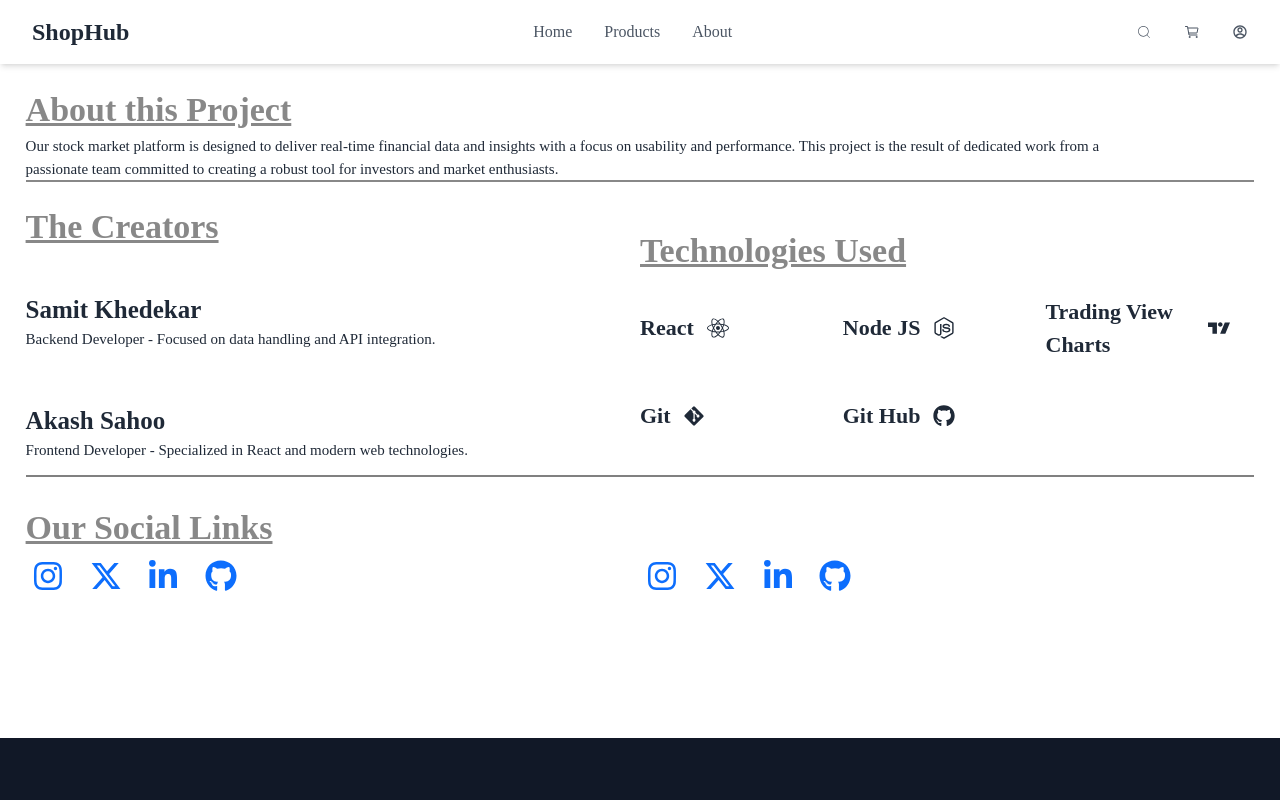
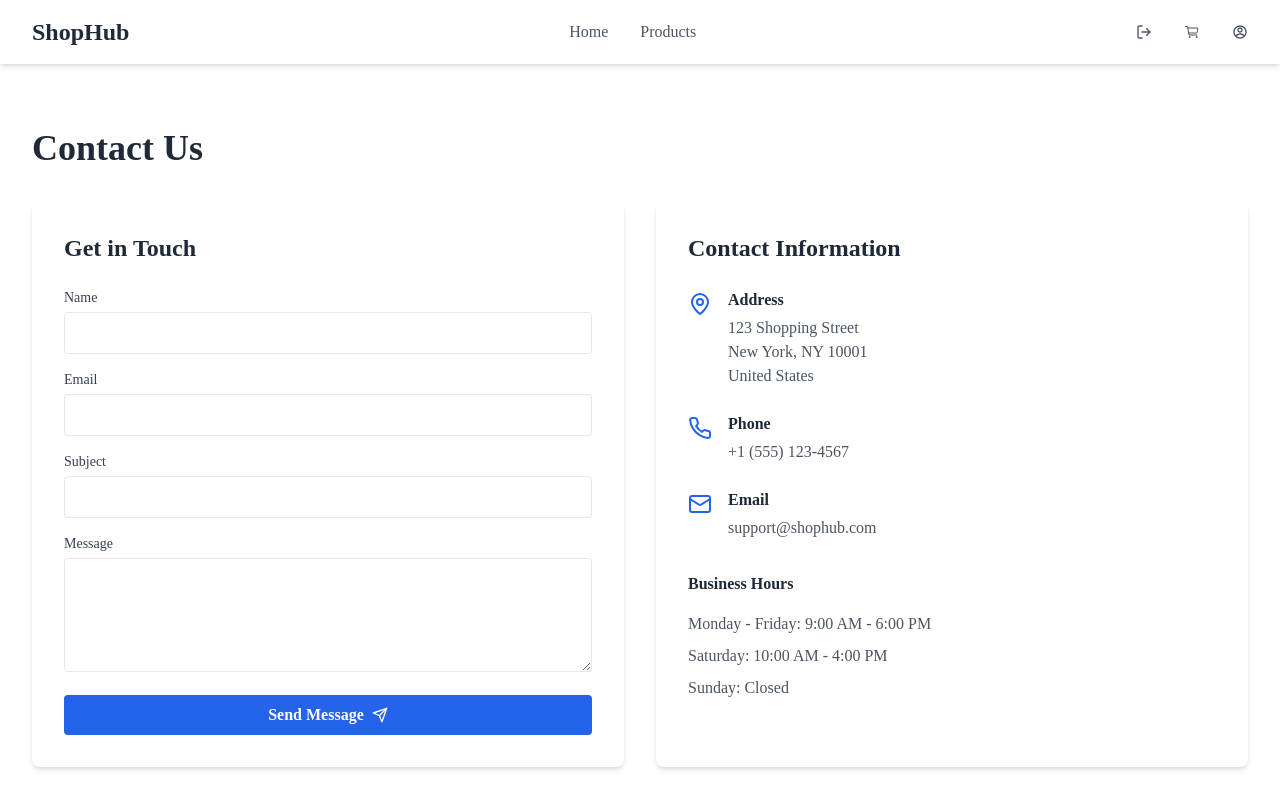
Before and after one commit to Samit26/E-commerce, a React (Vite) app: page /about in a window 1280 px wide. Shown: the top 800 px of the page. Built offline with nearby package versions, Linux system fonts and the light colour scheme; sample sign-in values are in the browser's storage.

Commit message:
Final Commit

```diff
--- a/package.json
+++ b/package.json
@@ -10,6 +10,7 @@
     "preview": "vite preview"
   },
   "dependencies": {
+    "@emailjs/browser": "^4.4.1",
     "@heroicons/react": "^2.2.0",
     "axios": "^1.7.9",
     "lucide-react": "^0.344.0",
--- a/src/App.jsx
+++ b/src/App.jsx
@@ -41,6 +41,7 @@ function App() {
           <Navbar />
           <main className="flex-grow">
             <Routes>
+              {/* <Route path="/logout"  /> */}
               <Route path="/login" element={<Login />} />
               <Route path="/register" element={<Register />} />
               <Route path="/" element={<ProtectedRoute element={<Home />} />} />
--- a/src/components/Navbar.jsx
+++ b/src/components/Navbar.jsx
@@ -2,14 +2,17 @@ import React, { useState } from "react";
 import { Link } from "react-router-dom";
 import { ShoppingCart, Menu, X } from "lucide-react";
 import { useCart } from "../context/CartContext";
-import { CiSearch } from "react-icons/ci";
+import { FiLogOut } from "react-icons/fi";
 import { RiAccountCircleLine } from "react-icons/ri";
 import { IoCartOutline } from "react-icons/io5";
 
 function Navbar() {
   const [isMenuOpen, setIsMenuOpen] = useState(false);
   const { cart } = useCart();
-
+  const handleLogout = () => {
+    localStorage.removeItem("token"); // Clear authentication
+    navigate("/login"); // Redirect to login
+  };
   const cartItemsCount = cart.reduce((total, item) => total + item.quantity, 0);
 
   return (
@@ -42,20 +45,20 @@ function Navbar() {
             >
               Products
             </Link>
-            <Link
+            {/* <Link
               to="/about"
               className="text-gray-600 hover:text-primary transition-colors"
             >
               About
-            </Link>
+            </Link> */}
           </div>
 
           <div className="hidden md:flex items-center space-x-8">
             <Link
-              to="/search"
+              onClick={handleLogout}
               className="text-gray-600 hover:text-primary transition-colors relative"
             >
-              <CiSearch />
+              <FiLogOut />
             </Link>
             <Link
               to="/cart"
--- a/src/context/CartContext.jsx
+++ b/src/context/CartContext.jsx
@@ -1,4 +1,4 @@
-import React, { createContext, useContext, useState } from 'react';
+import React, { createContext, useContext, useState } from "react";
 
 const CartContext = createContext();
 
@@ -7,7 +7,8 @@ export function CartProvider({ children }) {
 
   const addToCart = (product) => {
     setCart((prevCart) => {
-      const existingItem = prevCart.find((item) => item.id === product.id);
+      const existingItem = prevCart.find((item) => item._id === product._id);
+      console.log(product);
       if (existingItem) {
         return prevCart.map((item) =>
           item.id === product.id
--- a/src/pages/About.jsx
+++ b/src/pages/About.jsx
@@ -1,160 +1,168 @@
-import "./About.css";
-import {
-  FaReact,
-  FaNodeJs,
-  FaGitAlt,
-  FaGithub,
-  FaInstagram,
-  FaLinkedinIn,
-} from "react-icons/fa";
-import { SiTradingview } from "react-icons/si";
-import { FaXTwitter } from "react-icons/fa6";
+import React, { useEffect, useState } from "react";
+import { Mail, Phone, MapPin, Send } from "lucide-react";
 
-function About() {
+function Contact() {
+  useEffect(() => {
+    window.scrollTo(0, 0);
+  }, []);
+
+  const [formData, setFormData] = useState({
+    name: "",
+    email: "",
+    subject: "",
+    message: "",
+  });
+
+  const handleSubmit = (e) => {
+    e.preventDefault();
+    // Handle form submission
+    alert("Message sent successfully!");
+    setFormData({ name: "", email: "", subject: "", message: "" });
+  };
+
+  const handleChange = (e) => {
+    const { name, value } = e.target;
+    setFormData((prev) => ({ ...prev, [name]: value }));
+  };
+
   return (
-    <div className="aboutPage">
-      <div className="aboutProject">
-        <h1 className="aboutHeading">About this Project</h1>
-        <div className="aboutBio">
-          Our stock market platform is designed to deliver real-time financial
-          data and insights with a focus on usability and performance. This
-          project is the result of dedicated work from a passionate team
-          committed to creating a robust tool for investors and market
-          enthusiasts.
+    <div className="container-custom py-16">
+      <h1 className="text-4xl font-bold mb-8">Contact Us</h1>
+
+      <div className="grid md:grid-cols-2 gap-8">
+        <div className="bg-white rounded-lg shadow-md p-8">
+          <h2 className="text-2xl font-semibold mb-6">Get in Touch</h2>
+
+          <form onSubmit={handleSubmit} className="space-y-4">
+            <div>
+              <label
+                htmlFor="name"
+                className="block text-sm font-medium text-gray-700 mb-1"
+              >
+                Name
+              </label>
+              <input
+                type="text"
+                id="name"
+                name="name"
+                value={formData.name}
+                onChange={handleChange}
+                required
+                className="w-full p-2 border rounded focus:ring-primary focus:border-primary"
+              />
+            </div>
+
+            <div>
+              <label
+                htmlFor="email"
+                className="block text-sm font-medium text-gray-700 mb-1"
+              >
+                Email
+              </label>
+              <input
+                type="email"
+                id="email"
+                name="email"
+                value={formData.email}
+                onChange={handleChange}
+                required
+                className="w-full p-2 border rounded focus:ring-primary focus:border-primary"
+              />
+            </div>
+
+            <div>
+              <label
+                htmlFor="subject"
+                className="block text-sm font-medium text-gray-700 mb-1"
+              >
+                Subject
+              </label>
+              <input
+                type="text"
+                id="subject"
+                name="subject"
+                value={formData.subject}
+                onChange={handleChange}
+                required
+                className="w-full p-2 border rounded focus:ring-primary focus:border-primary"
+              />
+            </div>
+
+            <div>
+              <label
+                htmlFor="message"
+                className="block text-sm font-medium text-gray-700 mb-1"
+              >
+                Message
+              </label>
+              <textarea
+                id="message"
+                name="message"
+                value={formData.message}
+                onChange={handleChange}
+                required
+                rows="4"
+                className="w-full p-2 border rounded focus:ring-primary focus:border-primary"
+              ></textarea>
+            </div>
+
+            <button
+              type="submit"
+              className="btn-primary flex items-center justify-center w-full"
+            >
+              Send Message
+              <Send className="ml-2 w-4 h-4" />
+            </button>
+          </form>
         </div>
-      </div>
-      <div className="aboutPart2">
-        <div className="creatorHolder">
-          <h1 className="creators">The Creators</h1>
-          <div className="samit">
-            <h3>Samit Khedekar</h3>
-            <div className="aboutBio">
-              Backend Developer - Focused on data handling and API integration.
-            </div>
-          </div>
-          <div className="akash">
-            <h3>Akash Sahoo</h3>
-            <div className="aboutBio">
-              Frontend Developer - Specialized in React and modern web
-              technologies.
-            </div>
-          </div>
-        </div>
-        <div className="techHolders">
-          <h1 className="creators">Technologies Used</h1>
-          <div className="techPart1">
-            <div className="react">
-              <div className="techName">React</div>
-              <div className="techLogo">
-                <FaReact />
+
+        <div className="bg-white rounded-lg shadow-md p-8">
+          <h2 className="text-2xl font-semibold mb-6">Contact Information</h2>
+
+          <div className="space-y-6">
+            <div className="flex items-start">
+              <MapPin className="w-6 h-6 text-primary mr-4 mt-1" />
+              <div>
+                <h3 className="font-semibold mb-1">Address</h3>
+                <p className="text-gray-600">
+                  123 Shopping Street
+                  <br />
+                  New York, NY 10001
+                  <br />
+                  United States
+                </p>
               </div>
             </div>
-            <div className="node">
-              <div className="techName">Node JS</div>
-              <div className="techLogo">
-                <FaNodeJs />
+
+            <div className="flex items-start">
+              <Phone className="w-6 h-6 text-primary mr-4 mt-1" />
+              <div>
+                <h3 className="font-semibold mb-1">Phone</h3>
+                <p className="text-gray-600">+1 (555) 123-4567</p>
               </div>
             </div>
-            <div className="chartjs">
-              <div className="techName">Trading View Charts</div>
-              <div className="techLogo">
-                <SiTradingview />
+
+            <div className="flex items-start">
+              <Mail className="w-6 h-6 text-primary mr-4 mt-1" />
+              <div>
+                <h3 className="font-semibold mb-1">Email</h3>
+                <p className="text-gray-600">support@shophub.com</p>
               </div>
             </div>
           </div>
-          <div className="gitHolder">
-            <div className="git">
-              <div className="techName">Git</div>
-              <div className="techLogo">
-                <FaGitAlt />
-              </div>
-            </div>
-            <div className="github">
-              <div className="techName">Git Hub</div>
-              <div className="techLogo">
-                <FaGithub />
-              </div>
+
+          <div className="mt-8">
+            <h3 className="font-semibold mb-4">Business Hours</h3>
+            <div className="space-y-2 text-gray-600">
+              <p>Monday - Friday: 9:00 AM - 6:00 PM</p>
+              <p>Saturday: 10:00 AM - 4:00 PM</p>
+              <p>Sunday: Closed</p>
             </div>
           </div>
         </div>
       </div>
-      <footer>
-        <h1>Our Social Links</h1>
-        <div className="socialWrapper">
-          <div class="social">
-            <div class="socialContainer">
-              <a
-                target="_blank"
-                href="https://www.instagram.com/s_akash_05_?igsh=MTdpYnJkZG83MHkyZw=="
-              >
-                <FaInstagram />
-                {/* <i class="fa-brands fa-instagram"></i> */}
-              </a>
-            </div>
-            <div class="socialContainer">
-              <a
-                target="_blank"
-                href="https://x.com/akashsahoo7766?t=F4CenyWGckHQVHnH7s7Tbw&s=09"
-              >
-                <FaXTwitter />
-                {/* <i class="fa-brands fa-x-twitter"></i> */}
-              </a>
-            </div>
-            <div class="socialContainer">
-              <a
-                target="_blank"
-                href="https://www.linkedin.com/in/akash-sahoo-54363a2bb?utm_source=share&utm_campaign=share_via&utm_content=profile&utm_medium=android_app"
-              >
-                <FaLinkedinIn />
-                {/* <i class="fa-brands fa-linkedin-in"></i> */}
-              </a>
-            </div>
-            <div class="socialContainer">
-              <a target="_blank" href="https://github.com/akash-s-hub">
-                <FaGithub />
-                {/* <i class="fa-brands fa-github"></i> */}
-              </a>
-            </div>
-          </div>
-          <div class="social">
-            <div class="socialContainer">
-              <a
-                target="_blank"
-                href="https://www.instagram.com/s_akash_05_?igsh=MTdpYnJkZG83MHkyZw=="
-              >
-                <FaInstagram />
-                {/* <i class="fa-brands fa-instagram"></i> */}
-              </a>
-            </div>
-            <div class="socialContainer">
-              <a
-                target="_blank"
-                href="https://x.com/akashsahoo7766?t=F4CenyWGckHQVHnH7s7Tbw&s=09"
-              >
-                <FaXTwitter />
-                {/* <i class="fa-brands fa-x-twitter"></i> */}
-              </a>
-            </div>
-            <div class="socialContainer">
-              <a
-                target="_blank"
-                href="https://www.linkedin.com/in/akash-sahoo-54363a2bb?utm_source=share&utm_campaign=share_via&utm_content=profile&utm_medium=android_app"
-              >
-                <FaLinkedinIn />
-                {/* <i class="fa-brands fa-linkedin-in"></i> */}
-              </a>
-            </div>
-            <div class="socialContainer">
-              <a target="_blank" href="https://github.com/akash-s-hub">
-                <FaGithub />
-                {/* <i class="fa-brands fa-github"></i> */}
-              </a>
-            </div>
-          </div>
-        </div>
-      </footer>
     </div>
   );
 }
 
-export default About;
+export default Contact;
--- a/src/pages/Cart.jsx
+++ b/src/pages/Cart.jsx
@@ -1,7 +1,7 @@
-import React from 'react';
-import { Link } from 'react-router-dom';
-import { Trash2, Plus, Minus } from 'lucide-react';
-import { useCart } from '../context/CartContext';
+import React from "react";
+import { Link } from "react-router-dom";
+import { Trash2, Plus, Minus } from "lucide-react";
+import { useCart } from "../context/CartContext";
 
 function Cart() {
   const { cart, removeFromCart, updateQuantity, cartTotal } = useCart();
@@ -32,14 +32,14 @@ function Cart() {
               className="flex flex-col sm:flex-row items-center gap-4 bg-white p-4 rounded-lg shadow-sm mb-4"
             >
               <img
-                src={item.image}
+                src={item.imageUrl}
                 alt={item.name}
                 className="w-24 h-24 object-cover rounded"
               />
 
               <div className="flex-grow">
                 <h3 className="text-lg font-semibold">{item.name}</h3>
-                <p className="text-gray-600">${item.price}</p>
+                <p className="text-gray-600">₹{item.price}</p>
               </div>
 
               <div className="flex items-center gap-2">
@@ -62,7 +62,7 @@ function Cart() {
 
               <div className="text-right">
                 <p className="font-semibold mb-2">
-                  ${(item.price * item.quantity).toFixed(2)}
+                  ₹{(item.price * item.quantity).toFixed(2)}
                 </p>
                 <button
                   className="text-red-500 hover:text-red-700"
@@ -82,7 +82,7 @@ function Cart() {
             <div className="space-y-2 mb-4">
               <div className="flex justify-between">
                 <span>Subtotal</span>
-                <span>${cartTotal.toFixed(2)}</span>
+                <span>₹{cartTotal.toFixed(2)}</span>
               </div>
               <div className="flex justify-between">
                 <span>Shipping</span>
@@ -91,7 +91,7 @@ function Cart() {
               <div className="border-t pt-2 mt-2">
                 <div className="flex justify-between font-semibold">
                   <span>Total</span>
-                  <span>${cartTotal.toFixed(2)}</span>
+                  <span>₹{cartTotal.toFixed(2)}</span>
                 </div>
               </div>
             </div>
--- a/src/pages/Home.jsx
+++ b/src/pages/Home.jsx
@@ -119,7 +119,7 @@ function Home() {
       {/* Featured Products Preview */}
       <section className="py-16">
         <div className="container-custom">
-          <h2 className="text-3xl font-bold mb-8">Categories</h2>
+          <h2 className="text-3xl font-bold mb-8">Products</h2>
 
           {loading ? (
             <p className="text-center">Loading products...</p>
@@ -154,9 +154,9 @@ function Home() {
                         {product.name}
                       </h3>
                       <p className="text-gray-600 mb-2">₹ {product.price}</p>
-                      <button className="btn-primary w-full">
+                      {/* <button className="btn-primary w-full">
                         Add to Cart
-                      </button>
+                      </button> */}
                     </div>
                   </div>
                 ))
--- a/src/pages/Products.jsx
+++ b/src/pages/Products.jsx
@@ -66,7 +66,7 @@ function Products() {
                   </span>
                 </div> */}
                 <h3 className="text-lg font-semibold mb-2">{product.name}</h3>
-                <p className="text-gray-600 mb-4">${product.price}</p>
+                <p className="text-gray-600 mb-4">₹{product.price}</p>
                 <button
                   className="btn-primary w-full"
                   onClick={() => addToCart(product)}
--- a/src/pages/Register.jsx
+++ b/src/pages/Register.jsx
@@ -45,7 +45,6 @@ export function Register() {
             <h2 className="mt-4 text-3xl font-bold text-gray-900">
               Create an account
             </h2>
-            <p className="mt-2 text-gray-600">Join BlogSphere today</p>
           </div>
 
           {error && (
```
Also changed, not shown: src/pages/Checkout.jsx (+21 -16 lines), 1 other file (tests, documents, lock files or other folders).
